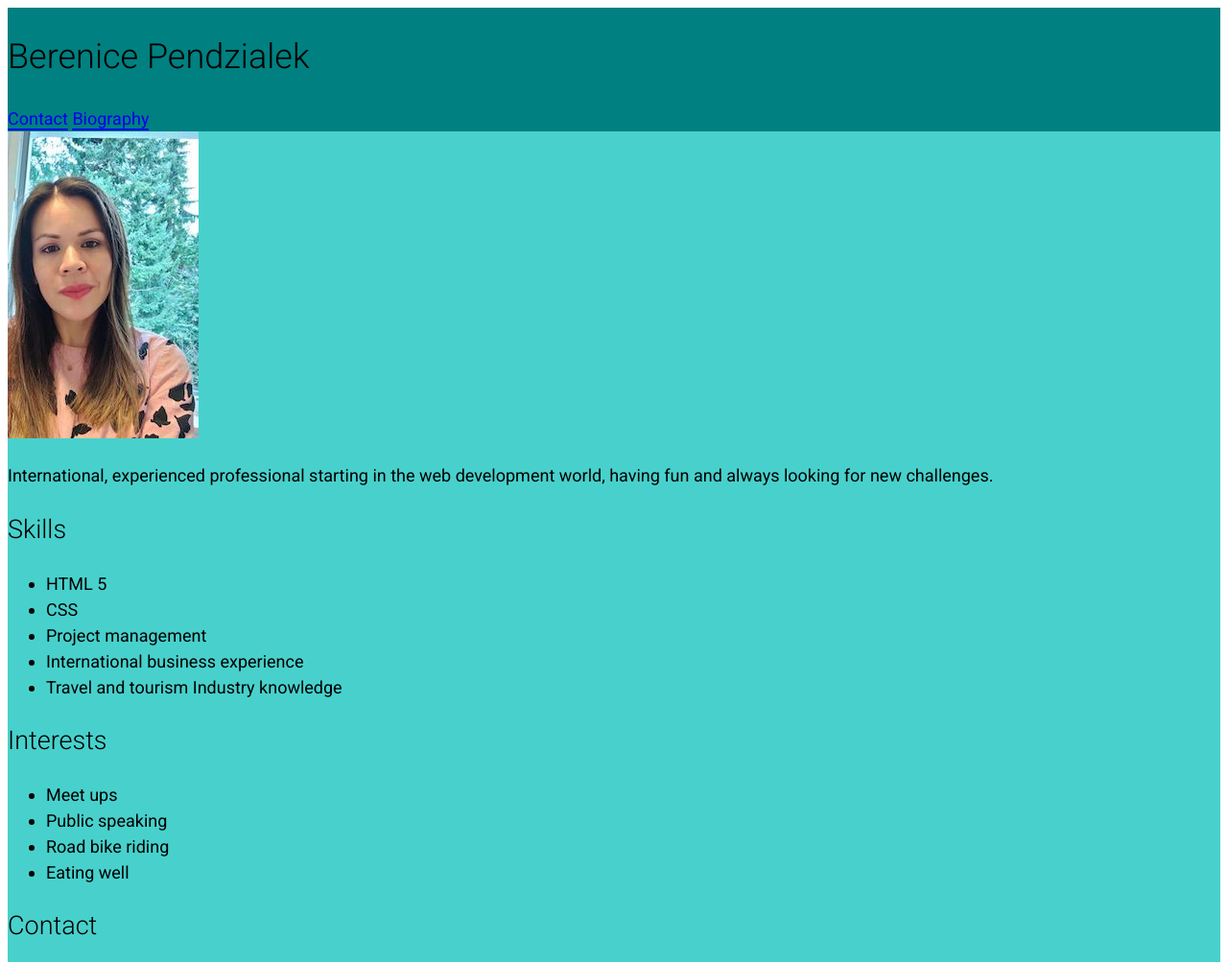
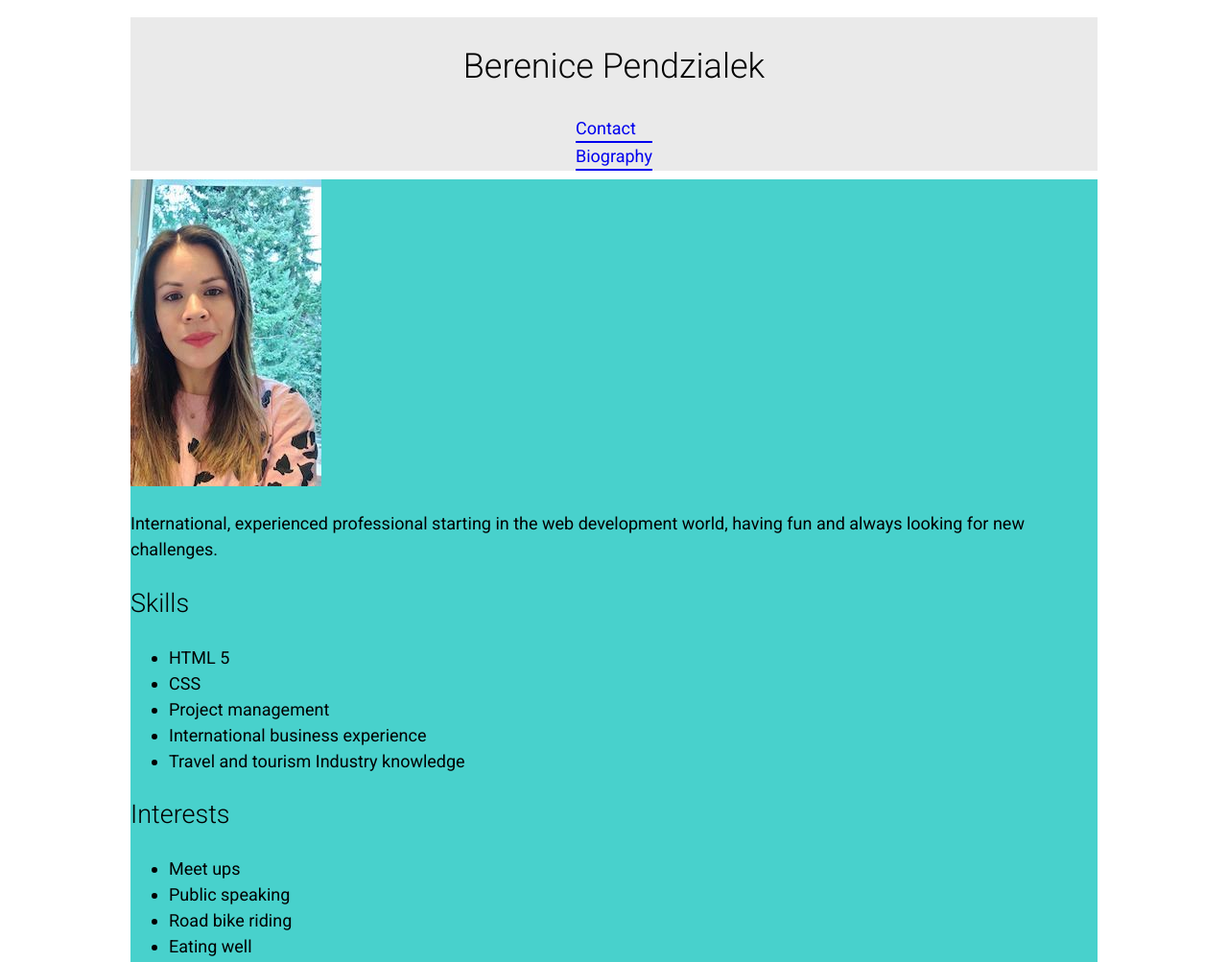
Before and after one commit to BerePendzialek/personal-website, a plain HTML site: page src/index.html in a window 1280 px wide. Shown: the top 1003 px of the page at 96% size. Drawn offline with Linux system fonts and the light colour scheme.

Commit message:
add grid

```diff
--- a/src/index.html
+++ b/src/index.html
@@ -15,12 +15,12 @@
   <body>
     <header id="top">
       <h1>Berenice Pendzialek</h1>
+
+      <nav>
+        <a href="#contact">Contact</a>
+        <a href="#bio">Biography</a>
+      </nav>
     </header>
-
-    <nav>
-      <a href="#contact">Contact</a>
-      <a href="#bio">Biography</a>
-    </nav>
 
     <main>
       <section>
--- a/src/styles/index.css
+++ b/src/styles/index.css
@@ -9,6 +9,11 @@
 
 body {
   grid-template-columns: 5fr 1fr;
+  row-gap: 0.5em;
+  column-gap: 00.5em;
+  margin: 0 auto;
+  max-width: 56em;
+  padding: 1em 0;
   font-family: 'Roboto', sans-serif;
   font-size: 112.5%;
   line-height: 1.5;
@@ -31,13 +36,24 @@ button {
   font-size: 1em;
 }
 
-header {
-  background: teal;
+header,
+footer {
   grid-column: 1/3;
 }
+
+header {
+  background: #eaeaea;
+  display: grid;
+  align-items: center;
+  justify-content: center;
+}
+
 nav {
-  background: teal;
+  background: #eaeaea;
   grid-column: 1/3;
+  display: grid;
+  align-items: center;
+  justify-content: space-around;
 }
 
 main {
@@ -47,5 +63,7 @@ main {
 
 footer {
   background: grey;
-  grid-column: 1/3;
 }
+
+h1 {
+}
```
